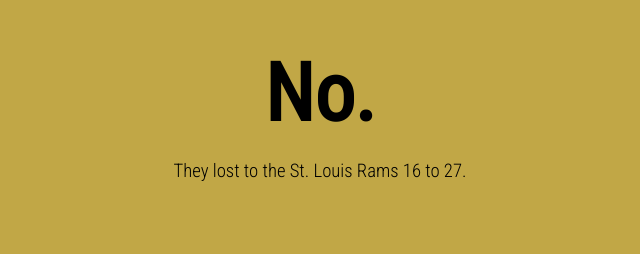
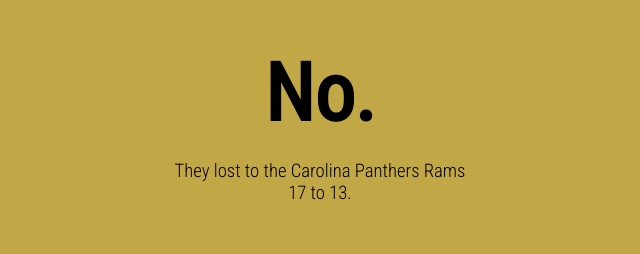
Before and after one commit to alhertz/didthesaintswin, a website: page app/index.html in a window 1280 px wide. Shown: the part 278-532 px from the top of the page, 320-960 px from the left. Drawn offline with nearby package versions, Linux system fonts and the light colour scheme; files that its build step writes are made by us from their sources.

Commit message:
Carolina Game :(

```diff
--- a/app/index.html
+++ b/app/index.html
@@ -33,8 +33,7 @@
       <![endif]-->
       <section class="answer">
         <h1>No.</h1>
-        <!--DAMNIT SAM-->
-        <h3>They lost to the St. Louis Rams 16 to 27.</h3>
+        <h3>They lost to the Carolina Panthers Rams 17 to 13.</h3>
       </section>
       <footer>
         <div class="credit">
```
Also changed, not shown: dist/index.html.
